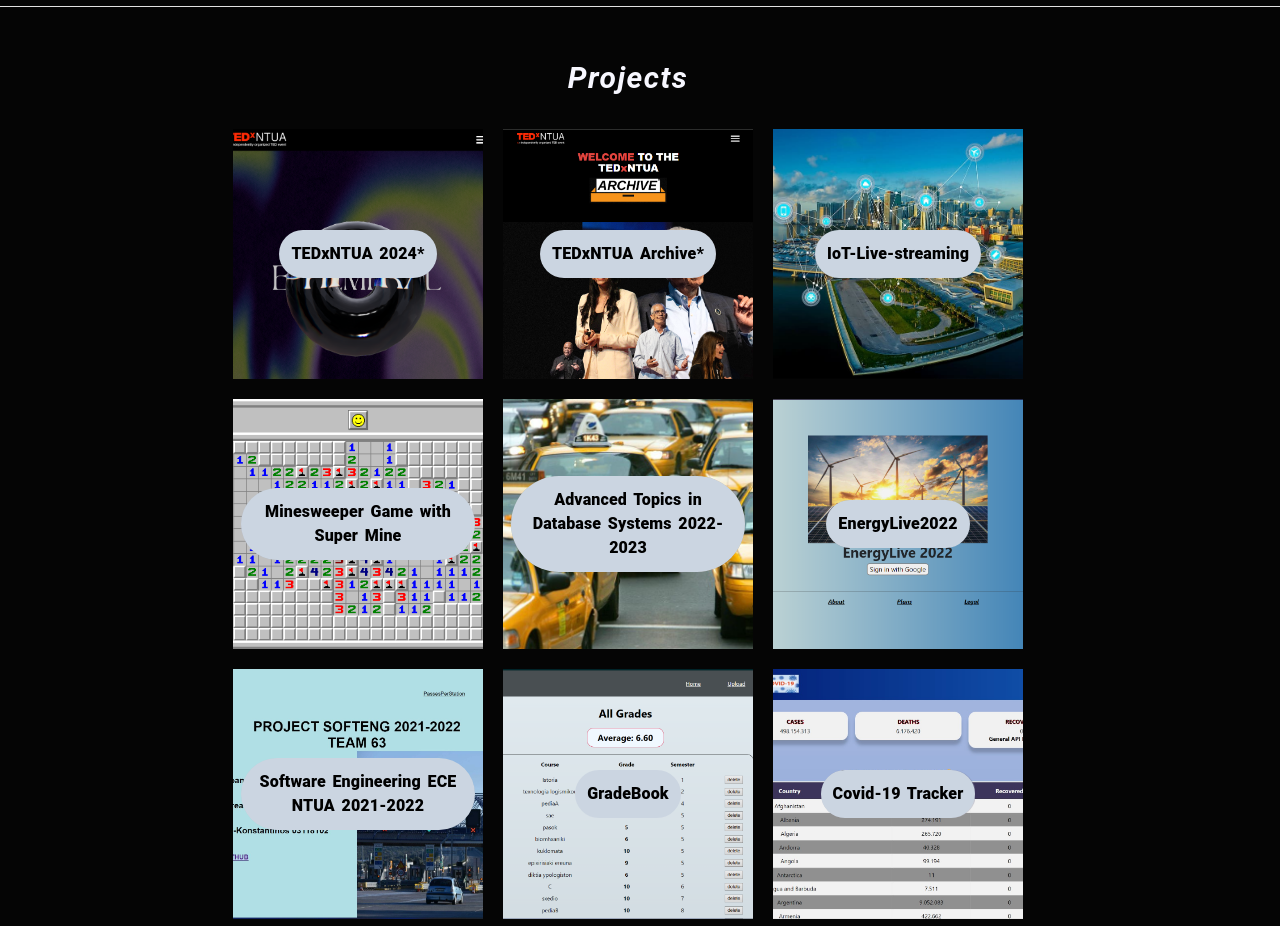
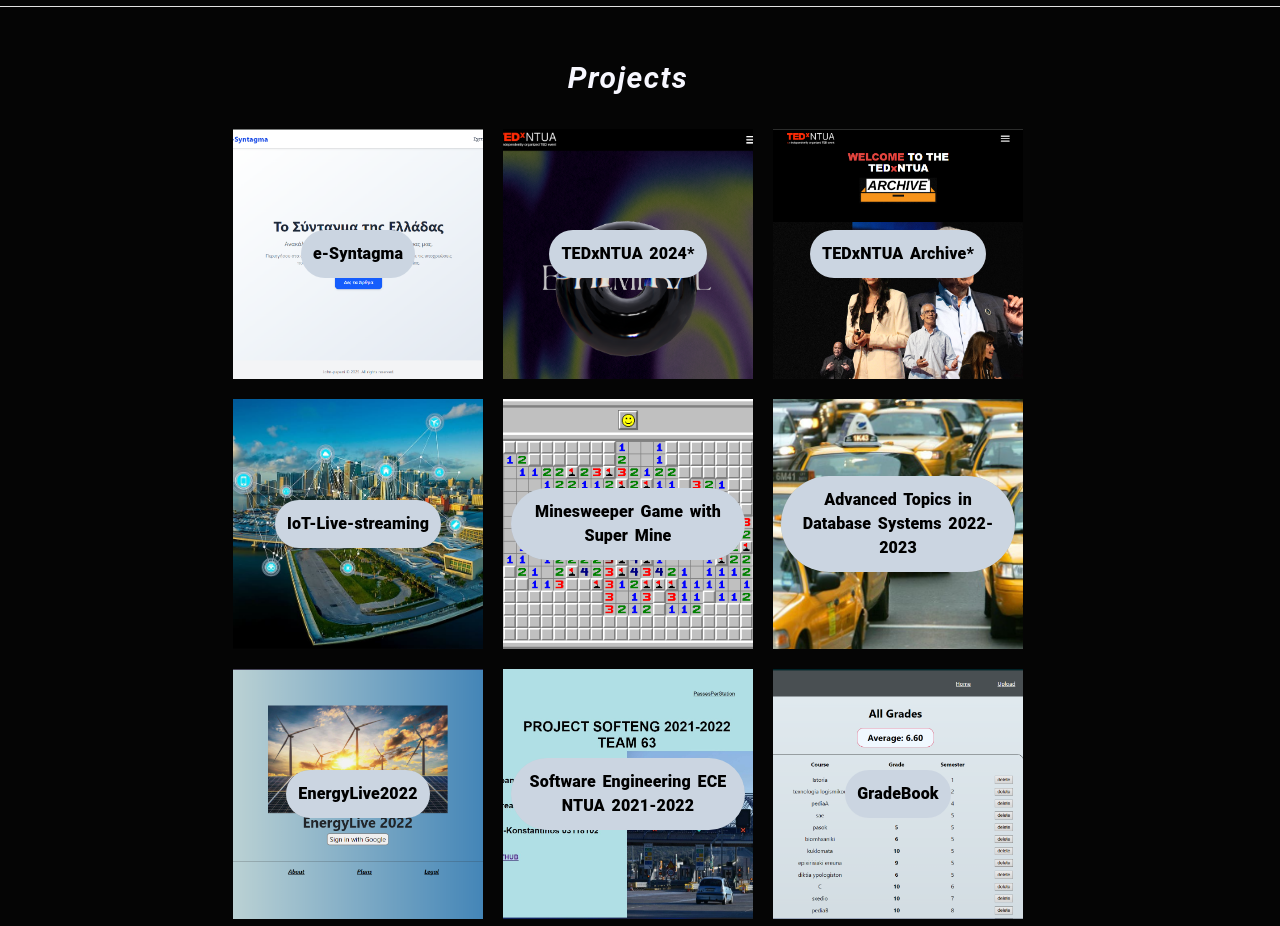
Before and after one commit to john-papani/john-papani.github.io, a React (Create React App) app: page / in a window 1280 px wide. Shown: the part 4660-5586 px from the top of the page. Built offline with nearby package versions, Linux system fonts and the light colour scheme.

Commit message:
Add new project - e-syntagma

```diff
--- a/src/Components/Projects/allprojects.js
+++ b/src/Components/Projects/allprojects.js
@@ -8,9 +8,16 @@
 import taxi_adv_db from "../../img/taxi_advdb.jpg";
 import tedxntua2024 from "../../img/tedxntua2024.png";
 import tedxntua_archive from "../../img/tedxntua_archive.png";
-import shadows from "@mui/material/styles/shadows";
+import e_syntagma_project from "../../img/e-syntagma_project.png";
 
 export const all_projects_list = [
+  {
+    img: e_syntagma_project,
+    title: "e-Syntagma",
+    shortDescription:
+      "e-Syntagma is a web application that provides information about the Greek Syntagma.",
+    githubLink: "https://e-syntagma.vercel.app/",
+  },
   {
     img: tedxntua2024,
     title: "TEDxNTUA 2024*",
@@ -43,7 +50,7 @@
     title: "Advanced Topics in Database Systems 2022-2023",
     description:
       "TLC-NYC-Big-Data-Analytics. Semester project for the Advanced Database Systems Course @ NTUA ECE 2022-2023.",
-    githubLink: "https://github.com/john-papani/Saas-EnergyLive-Ntua",
+    githubLink: "https://github.com/john-papani/advanced_db",
   },
   {
     img: energyliveimg,
```
Also changed, not shown: src/img/e-syntagma_project.png (added).
